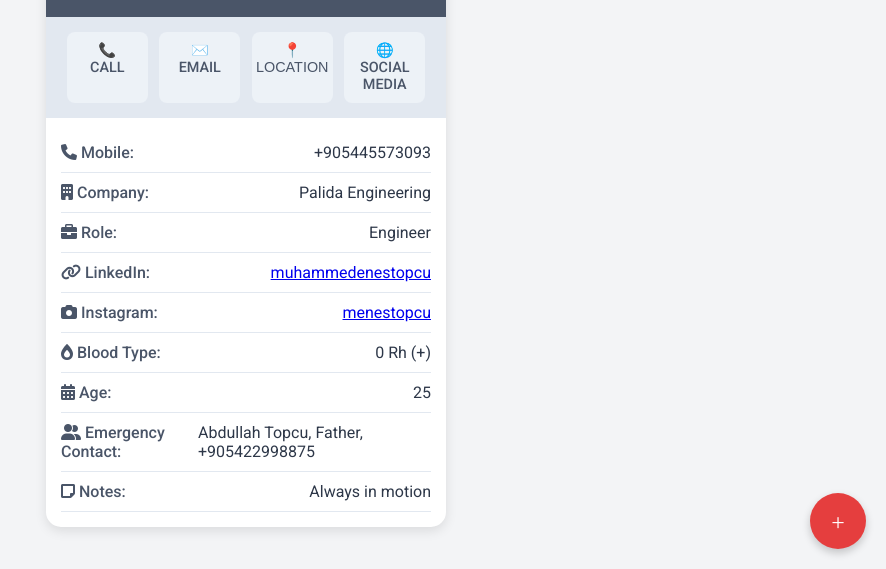
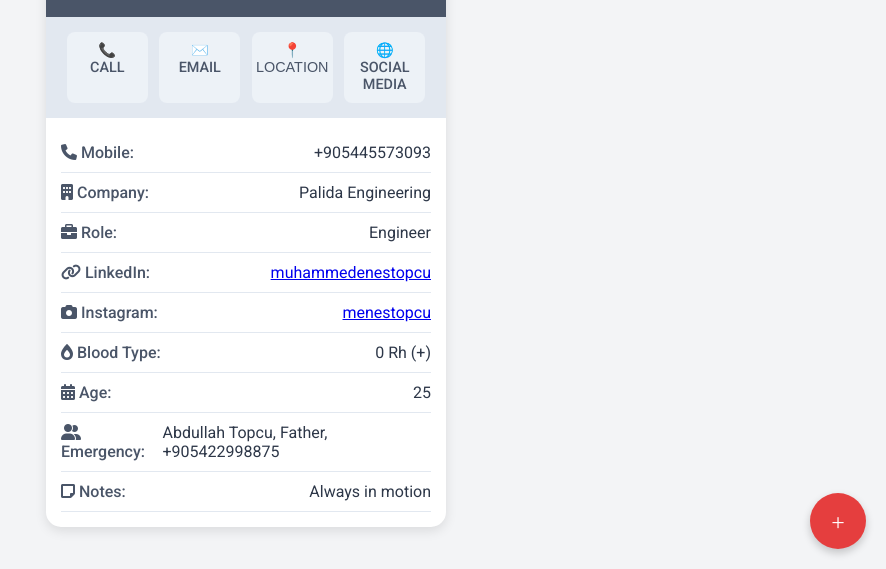
Before and after one commit to muhento/qrinfo, a plain HTML site: page index2.html in a window 1280 px wide. Shown: the part 231-800 px from the top of the page, without its empty margins (394-1280 px from the left). Drawn offline with Linux system fonts and the light colour scheme.

Commit message:
Update index2.html

```diff
--- a/index2.html
+++ b/index2.html
@@ -70,7 +70,7 @@
         		<span class="info-value">25</span>
     		</div>
     		<div class="info-item">
-        		<span class="info-label"><i class="fas fa-user-friends"></i> Emergency Contact:</span>
+        		<span class="info-label"><i class="fas fa-user-friends"></i> Emergency:</span>
         		<span class="info-value">Abdullah Topcu, Father, +905422998875</span>
     		</div>
     		<!-- Notes Section -->
```
